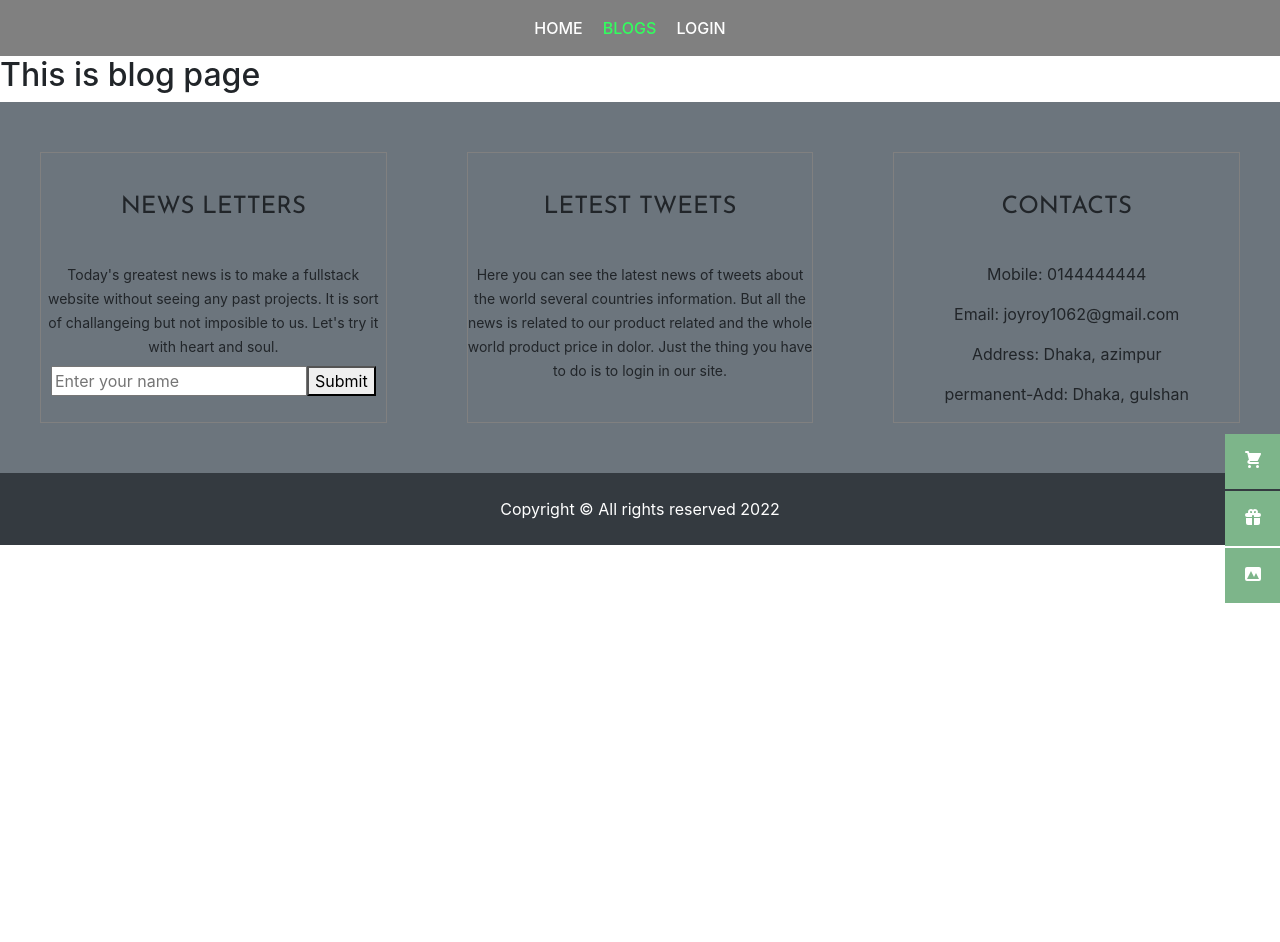
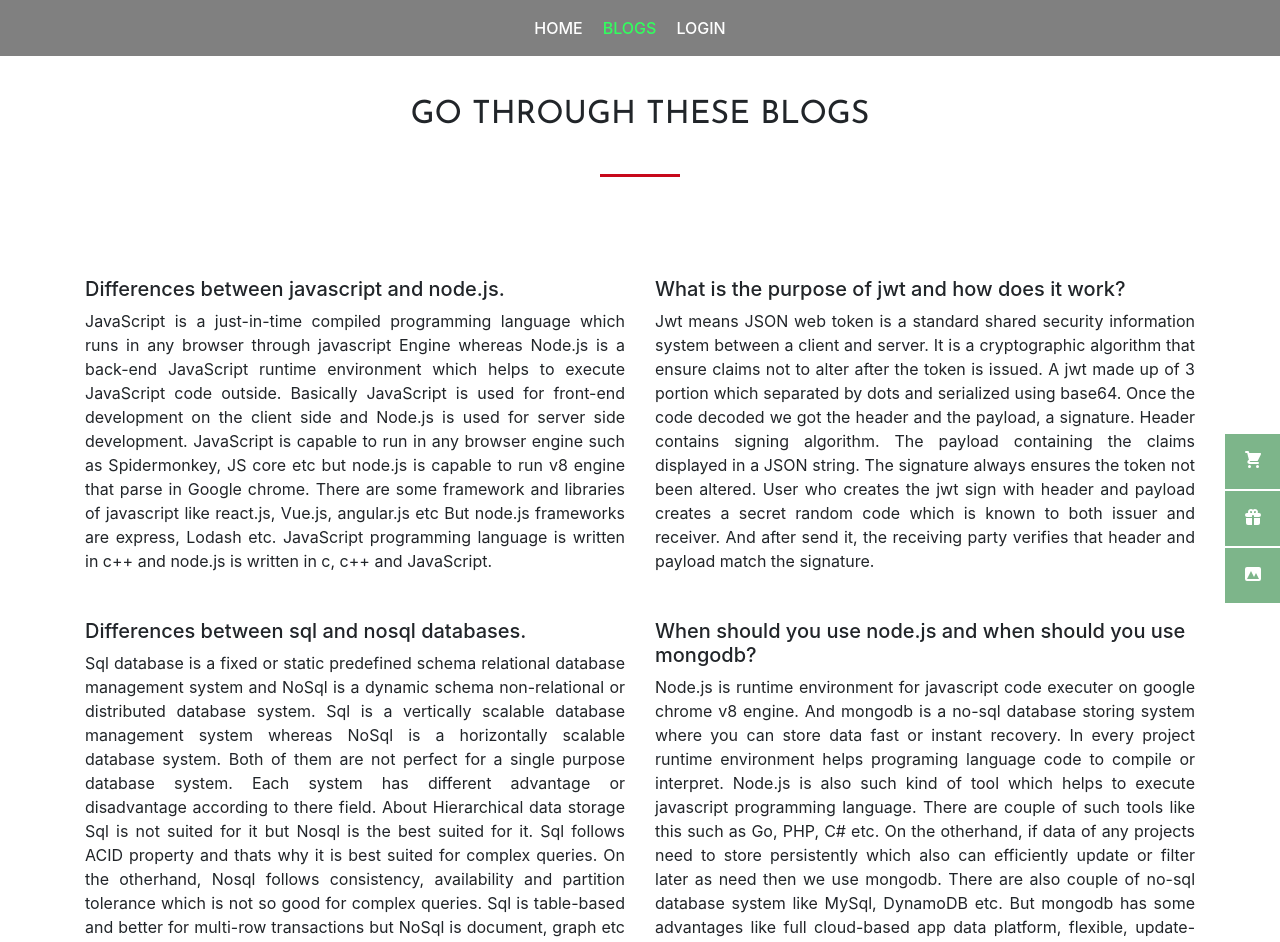
Before and after one commit to joymohanta/warehouse-management-client-side, a React (Create React App) app: page /blogs in a window 1280 px wide. Shown: the top 942 px of the page. Before the commit the page ends 800 px from the top, so only its background shows below. Built offline with nearby package versions, Linux system fonts and the light colour scheme; no server answers; a web font is replaced by a local one.

Commit message:
jwt token code added

```diff
--- a/src/App.js
+++ b/src/App.js
@@ -22,9 +22,30 @@ function App() {
         <Route path="/" element={<Home></Home>}></Route>
         <Route path="/home" element={<Home></Home>}></Route>
         <Route path="/blogs" element={<Blogs></Blogs>}></Route>
-        <Route path="/manageitem" element={<ManageItem></ManageItem>}></Route>
-        <Route path="/additem" element={<AddItem></AddItem>}></Route>
-        <Route path="/myitems" element={<MyItems></MyItems>}></Route>
+        <Route
+          path="/manageitem"
+          element={
+            <RequireAuth>
+              <ManageItem></ManageItem>
+            </RequireAuth>
+          }
+        ></Route>
+        <Route
+          path="/additem"
+          element={
+            <RequireAuth>
+              <AddItem></AddItem>
+            </RequireAuth>
+          }
+        ></Route>
+        <Route
+          path="/myitems"
+          element={
+            <RequireAuth>
+              <MyItems></MyItems>
+            </RequireAuth>
+          }
+        ></Route>
         <Route
           path="/inventory/:id"
           element={
--- a/src/Pages/AddItem/AddItem.js
+++ b/src/Pages/AddItem/AddItem.js
@@ -35,6 +35,7 @@ const AddItem = () => {
           className="input-field w-50"
           {...register("supplier")}
           placeholder="Supplier Email"
+          required
         />
         <br />
         <textarea
@@ -55,6 +56,7 @@ const AddItem = () => {
           type="number"
           {...register("quantity")}
           placeholder="Quantity Number"
+          required
         />
         <br />
         <input
--- a/src/Pages/Blogs/Blogs.css
+++ b/src/Pages/Blogs/Blogs.css
@@ -0,0 +1,9 @@
+.blog-para{
+    display: grid;
+    grid-template-columns: repeat(2, 1fr);
+    gap: 30px;
+    margin-top: 100px;
+}
+.per-blog p{
+    text-align: justify;
+}
--- a/src/Pages/Blogs/Blogs.js
+++ b/src/Pages/Blogs/Blogs.js
@@ -1,9 +1,81 @@
 import React from "react";
+import "./Blogs.css";
 
 const Blogs = () => {
   return (
     <div>
-      <h2>This is blog page</h2>
+      <h2 className="title">GO THROUGH THESE BLOGS</h2>
+      <div className="style-bar"></div>
+      <div className="container blog-para">
+        <div className="per-blog">
+          <h5>Differences between javascript and node.js.</h5>
+          <p>
+            JavaScript is a just-in-time compiled programming language which
+            runs in any browser through javascript Engine whereas Node.js is a
+            back-end JavaScript runtime environment which helps to execute
+            JavaScript code outside. Basically JavaScript is used for front-end
+            development on the client side and Node.js is used for server side
+            development. JavaScript is capable to run in any browser engine such
+            as Spidermonkey, JS core etc but node.js is capable to run v8 engine
+            that parse in Google chrome. There are some framework and libraries
+            of javascript like react.js, Vue.js, angular.js etc But node.js
+            frameworks are express, Lodash etc. JavaScript programming language
+            is written in c++ and node.js is written in c, c++ and JavaScript.
+          </p>
+        </div>
+        <div className="per-blog">
+          <h5>What is the purpose of jwt and how does it work?</h5>
+          <p>
+            Jwt means JSON web token is a standard shared security information
+            system between a client and server. It is a cryptographic algorithm
+            that ensure claims not to alter after the token is issued. A jwt
+            made up of 3 portion which separated by dots and serialized using
+            base64. Once the code decoded we got the header and the payload, a
+            signature. Header contains signing algorithm. The payload containing
+            the claims displayed in a JSON string. The signature always ensures
+            the token not been altered. User who creates the jwt sign with
+            header and payload creates a secret random code which is known to
+            both issuer and receiver. And after send it, the receiving party
+            verifies that header and payload match the signature.
+          </p>
+        </div>
+        <div className="per-blog">
+          <h5>Differences between sql and nosql databases.</h5>
+          <p>
+            Sql database is a fixed or static predefined schema relational
+            database management system and NoSql is a dynamic schema
+            non-relational or distributed database system. Sql is a vertically
+            scalable database management system whereas NoSql is a horizontally
+            scalable database system. Both of them are not perfect for a single
+            purpose database system. Each system has different advantage or
+            disadvantage according to there field. About Hierarchical data
+            storage Sql is not suited for it but Nosql is the best suited for
+            it. Sql follows ACID property and thats why it is best suited for
+            complex queries. On the otherhand, Nosql follows consistency,
+            availability and partition tolerance which is not so good for
+            complex queries. Sql is table-based and better for multi-row
+            transactions but NoSql is document, graph etc based and better for
+            unstructured data like JSON.
+          </p>
+        </div>
+        <div className="per-blog">
+          <h5>When should you use node.js and when should you use mongodb?</h5>
+          <p>
+            Node.js is runtime environment for javascript code executer on
+            google chrome v8 engine. And mongodb is a no-sql database storing
+            system where you can store data fast or instant recovery. In every
+            project runtime environment helps programing language code to
+            compile or interpret. Node.js is also such kind of tool which helps
+            to execute javascript programming language. There are couple of such
+            tools like this such as Go, PHP, C# etc. On the otherhand, if data
+            of any projects need to store persistently which also can
+            efficiently update or filter later as need then we use mongodb.
+            There are also couple of no-sql database system like MySql, DynamoDB
+            etc. But mongodb has some advantages like full cloud-based app data
+            platform, flexible, update-friendly etc.
+          </p>
+        </div>
+      </div>
     </div>
   );
 };
--- a/src/Pages/Home/Home.css
+++ b/src/Pages/Home/Home.css
@@ -23,8 +23,7 @@
 .style-bar{
     border-bottom: 3px solid #C7081B;
     width: 80px;
-    margin-top: 20px;
-    margin-left: 573px;
+    margin: 15px auto;
 }
 .title{
     text-align: center;
@@ -50,6 +49,7 @@
 .counter-container{
     background-color: rgba(253, 231, 205, 0.409);
     padding-top: 50px;
+    text-align: center;
 }
 .text{
     text-align: justify;
@@ -57,6 +57,7 @@
 .counter_num{
     display: flex;
     padding-bottom: 50px;
+    margin-left: 25px;
 }
 .per_counter{
     margin-left: 85px;
--- a/src/Pages/Home/Home.js
+++ b/src/Pages/Home/Home.js
@@ -85,9 +85,9 @@ const Home = () => {
             <h4 className="title">TEST RESULT</h4>
             <p className="text">
               <small>
-                Lorem ipsum dolor, sit amet consectetur adipisicing elit.
-                Accusamus placeat enim consequuntur sequi, beatae unde culpa
-                illum inventore iusto itaque.
+                The real test result of these laptops are very strong. Our many
+                client make this to happen to this test. But still anyone can
+                take a look of it.
               </small>
             </p>
           </div>
@@ -96,9 +96,9 @@ const Home = () => {
             <h4 className="title">CHIP SET</h4>
             <p className="text">
               <small>
-                Lorem ipsum dolor, sit amet consectetur adipisicing elit.
-                Accusamus placeat enim consequuntur sequi, beatae unde culpa
-                illum inventore iusto itaque.
+                These laptops chip sets are unique. If any problem face user can
+                take here in our support system. And also can take a repeat of
+                chip set as needed.
               </small>
             </p>
           </div>
@@ -107,9 +107,9 @@ const Home = () => {
             <h4 className="title">TECHNOLOGY</h4>
             <p className="text">
               <small>
-                Lorem ipsum dolor, sit amet consectetur adipisicing elit.
-                Accusamus placeat enim consequuntur sequi, beatae unde culpa
-                illum inventore iusto itaque.
+                Intel, MSI and ASUS technology bring here a revolution on these
+                devices. But this is not for this year rather every year we
+                change our genaration.
               </small>
             </p>
           </div>
@@ -118,9 +118,9 @@ const Home = () => {
             <h4 className="title">PERFORMANCE</h4>
             <p className="text">
               <small>
-                Lorem ipsum dolor, sit amet consectetur adipisicing elit.
-                Accusamus placeat enim consequuntur sequi, beatae unde culpa
-                illum inventore iusto itaque.
+                According to our client feedback, the performance is awesome. It
+                any problem occur user can take it to our engineer and check it
+                out for free.
               </small>
             </p>
           </div>
--- a/src/Pages/Login/Login.js
+++ b/src/Pages/Login/Login.js
@@ -25,7 +25,7 @@ const Login = () => {
   const [sendPasswordResetEmail, sending] = useSendPasswordResetEmail(auth);
 
   if (user) {
-    navigate(from, { replace: true });
+    // navigate(from, { replace: true });
   }
 
   const passwordReset = async () => {
@@ -51,11 +51,24 @@ const Login = () => {
     );
   }
 
-  const handleLogin = (event) => {
+  const handleLogin = async (event) => {
     event.preventDefault();
     const userName = userNameRef.current.value;
     const userPassword = userPasswordRef.current.value;
-    signInWithEmailAndPassword(userName, userPassword);
+    await signInWithEmailAndPassword(userName, userPassword);
+    const url = "http://localhost:5000/login";
+    fetch(url, {
+      method: "POST",
+      headers: {
+        "content-type": "application/json",
+      },
+      body: JSON.stringify({ userName }),
+    })
+      .then((res) => res.json())
+      .then((data) => {
+        localStorage.setItem("jwt_Token", data.getToken);
+        navigate("/myitems");
+      });
   };
   return (
     <div className="login-form">
```
